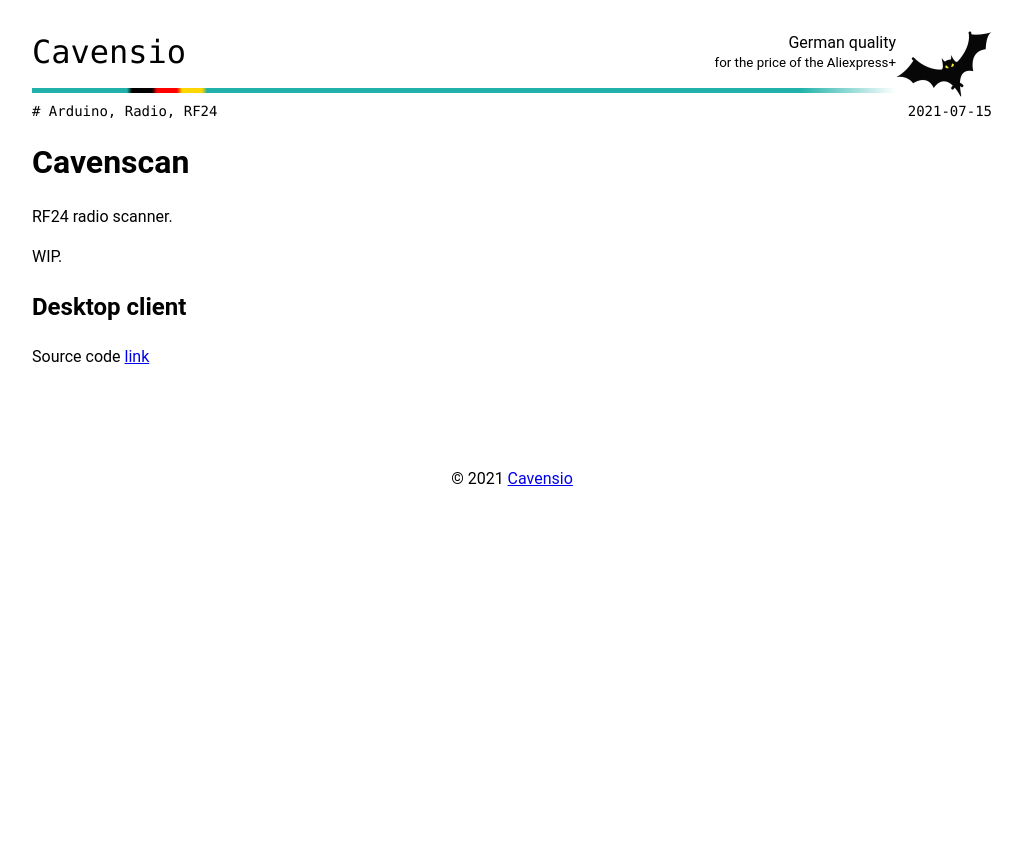
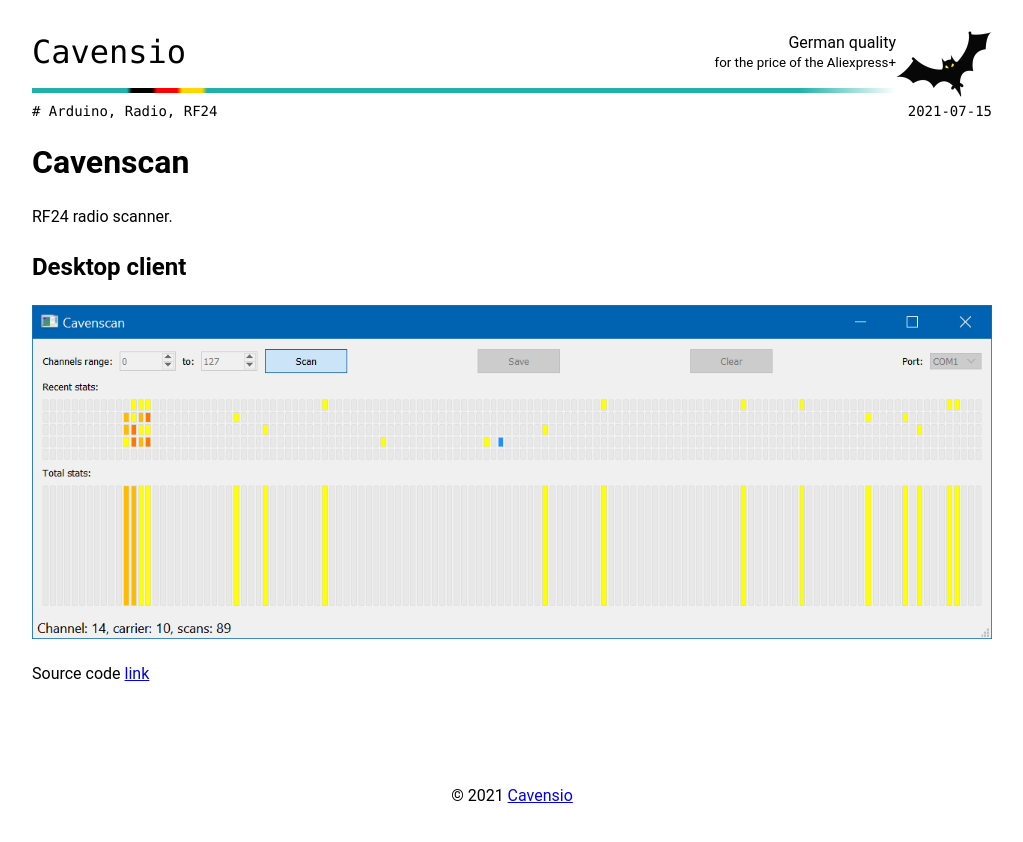
Before and after one commit to cavensio/cavensio.github.io, a Jekyll site: the page built from _posts/2021-07-15-cavenscan.md, in a window 1280 px wide. Shown: the top 842 px of the page, without its empty margins (128-1151 px from the left). Built offline with Jekyll 4.4.1, drawn with Linux system fonts in a browser that asks for light colours; nearby versions of some CDN libraries.

Commit message:
added casenscan page

```diff
--- a/_posts/2021-07-15-cavenscan.md
+++ b/_posts/2021-07-15-cavenscan.md
@@ -10,9 +10,9 @@ date: 2021-07-15
 
 RF24 radio scanner.
 
-WIP.
+## Desktop client
 
-## Desktop client
+![Python UI application](/resources/cavenscan-screenshot.png)
 
 Source code
 [link](https://github.com/cavensio/cavenscan/tree/master/cavenscan_desktop_client)
```
Also changed, not shown: resources/cavenscan-screenshot.png (added).
